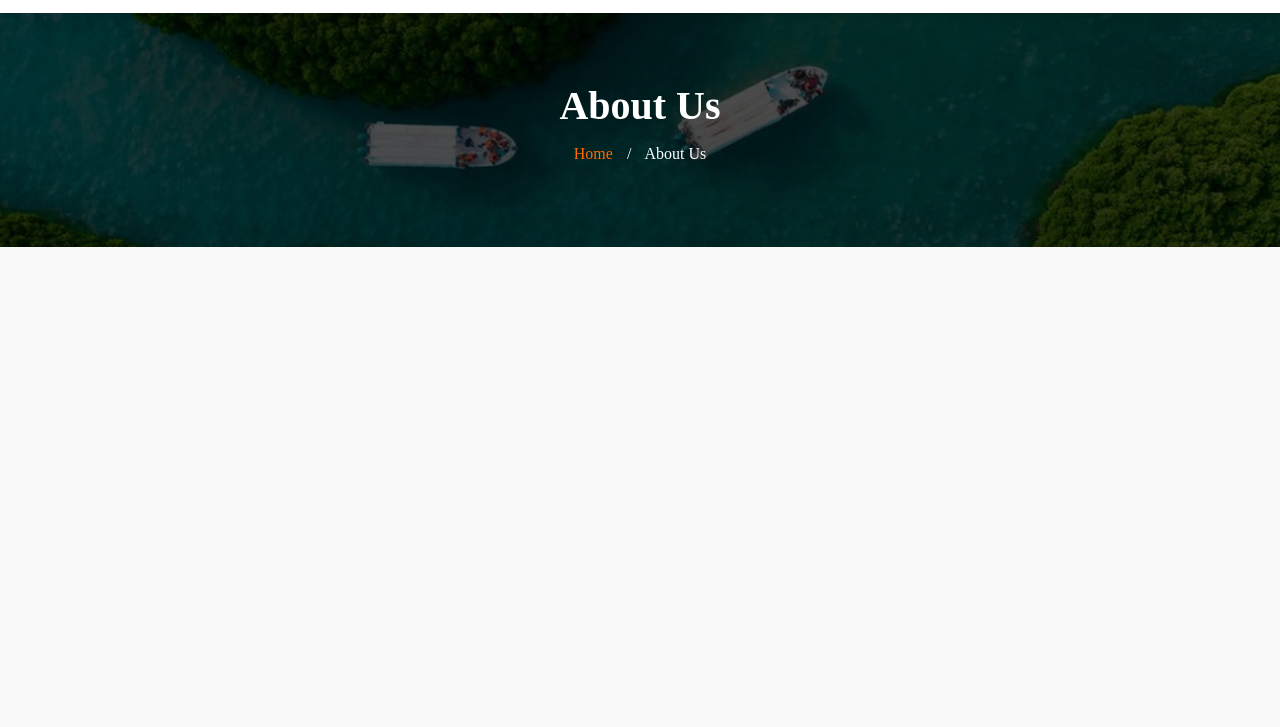
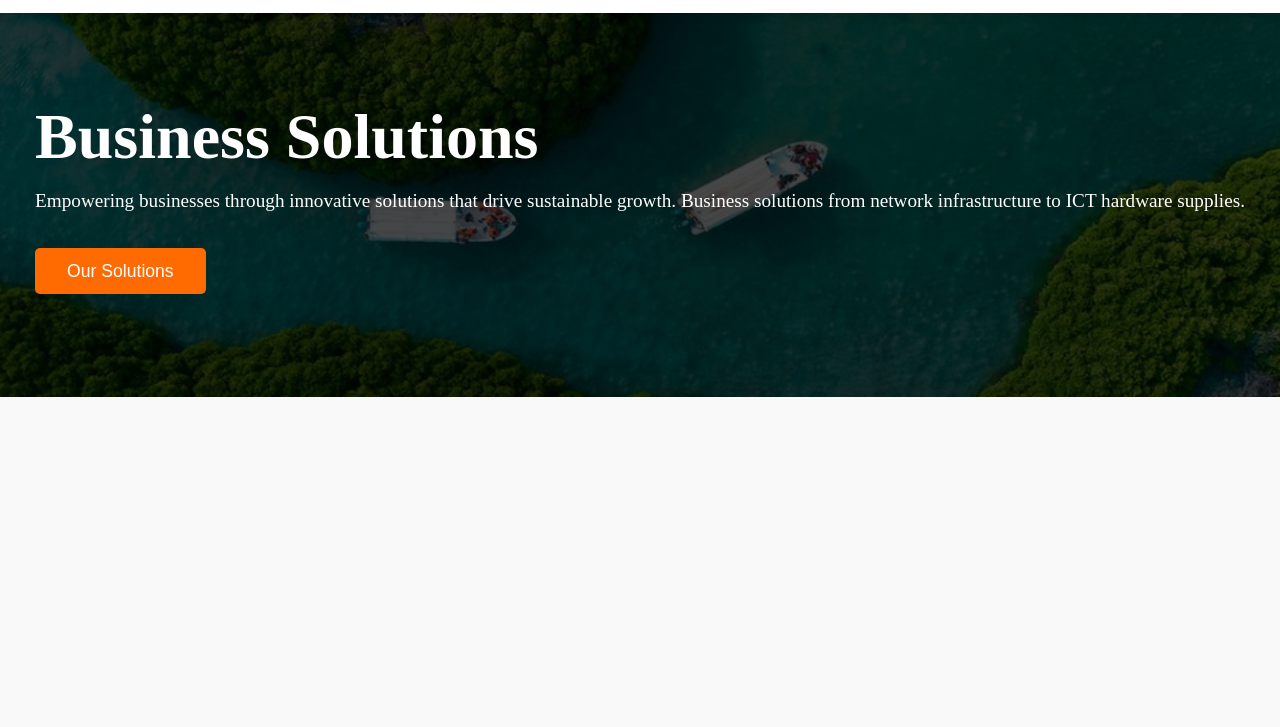
Before and after one commit to Benevolent98/tandotestsite, a plain HTML site: page about.html in a window 1280 px wide. Shown: the part 73-800 px from the top of the page. Drawn offline with Linux system fonts and the light colour scheme.

Commit message:
Update about.html

```diff
--- a/about.html
+++ b/about.html
@@ -27,16 +27,15 @@
         </nav>
     </header>
 
-<!-- Page Title Section -->
-<section class="page-title-section">
-    <div class="page-title-overlay"></div>
-    <div class="page-title-container">
-        <h1>About Us</h1>
-        <div class="breadcrumb">
-            <a href="/">Home</a> <span class="separator">/</span> About Us
+<!-- Hero section with background image and main message -->
+    <section class="hero" style="background-image: url('assets/images/hhh.jpg');">
+        <div class="hero-overlay"></div>
+        <div class="hero-content">
+            <h1>Business Solutions</h1>
+            <p>Empowering businesses through innovative solutions that drive sustainable growth. Business solutions from network infrastructure to ICT hardware supplies.</p> <br></br>
+            <button class="learn-more">Our Solutions</button>
         </div>
-    </div>
-</section>
+    </section>
 
     <!-- About section -->
     <section class="about-section">
```
